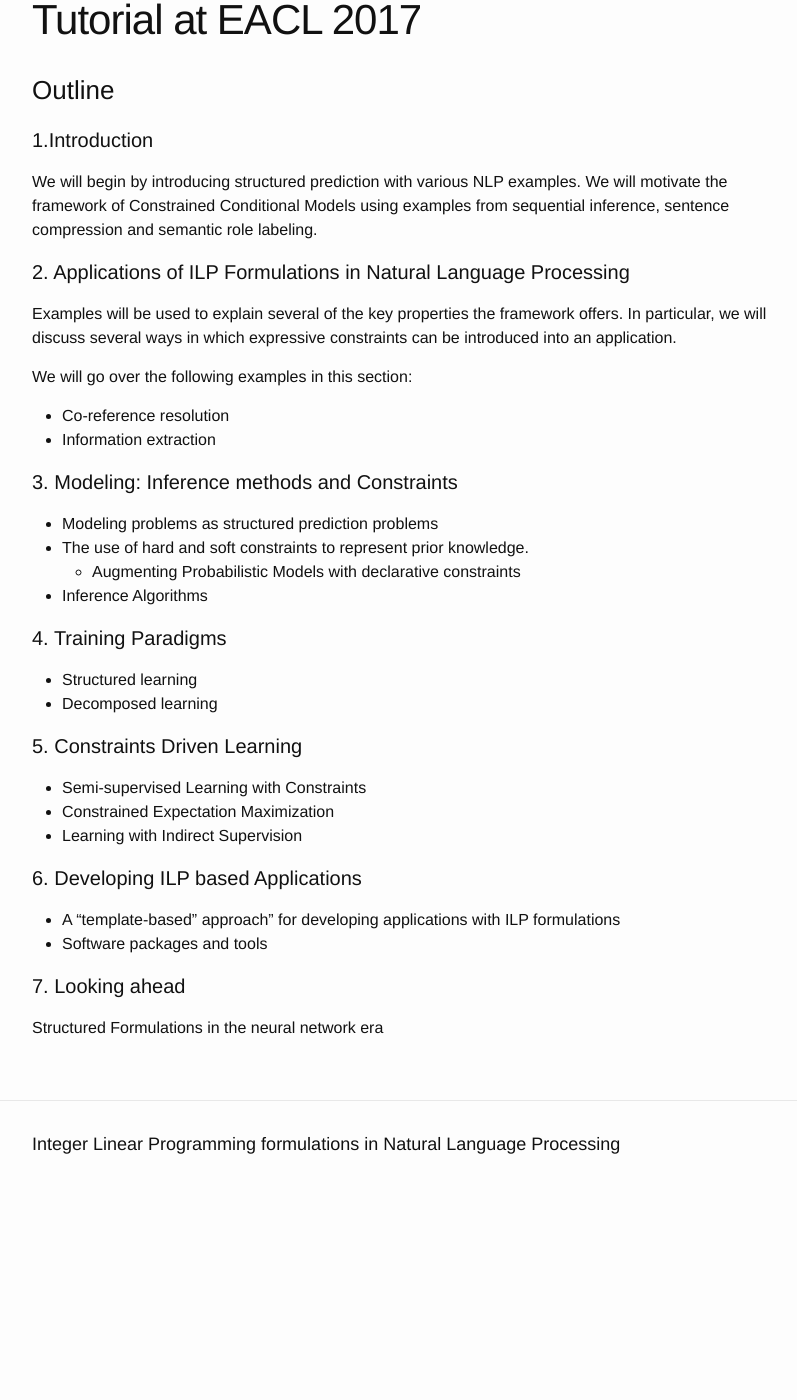
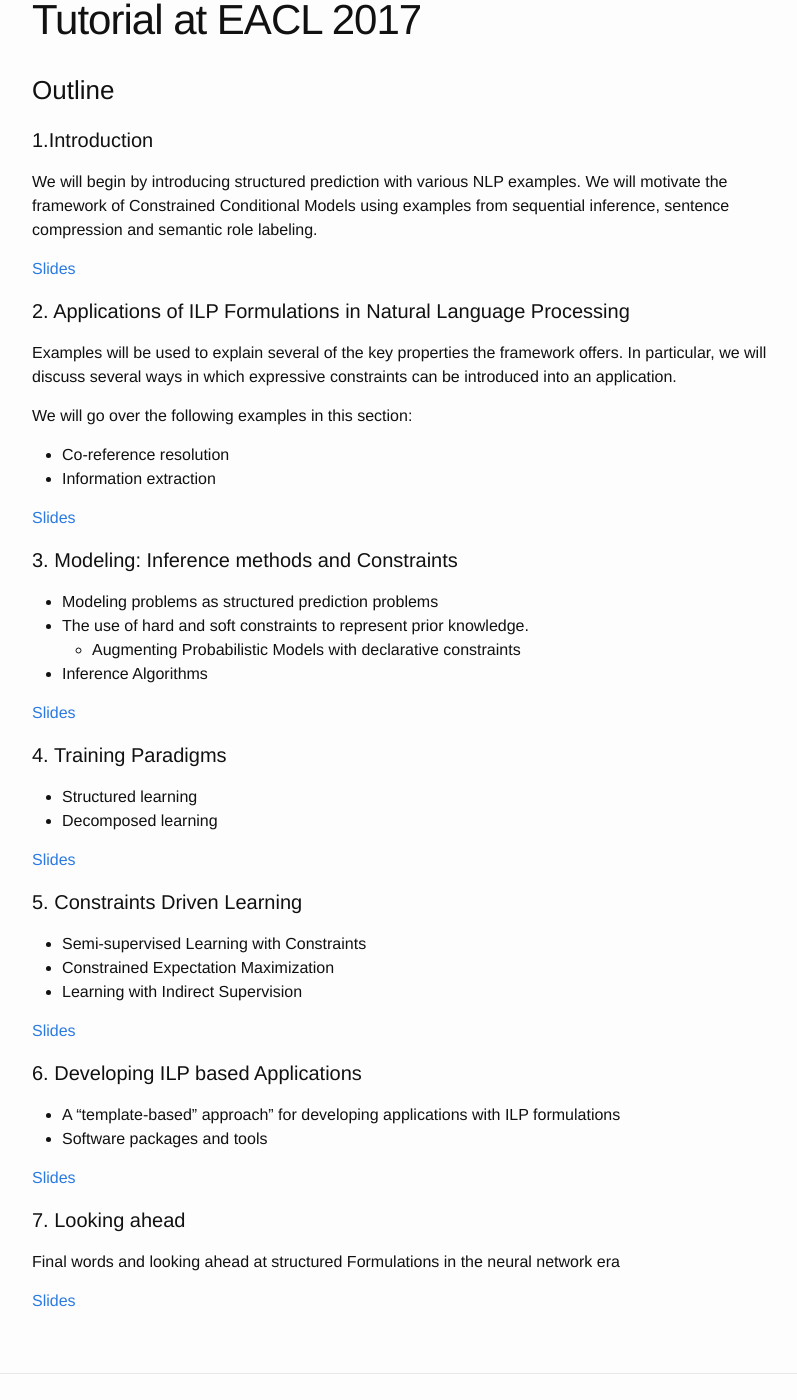
Before and after one commit to ilpinference/ilpinference.github.io, a Jekyll site: the page built from eacl2017/outline.md, in a window 1280 px wide and 1400 px high, scrolled down 205 px. Shown: the whole window, without its empty margins (238-1035 px from the left). Built offline with Jekyll 4.4.1, drawn with Linux system fonts in a browser that asks for light colours; before the commit the page ends 1438 px from its top, so only the background shows below that.

Commit message:
added links to slides

```diff
--- a/eacl2017/outline.md
+++ b/eacl2017/outline.md
@@ -17,11 +17,12 @@ links:
 
 #### 1.Introduction
 
-
 We will begin by introducing structured prediction with various NLP
 examples. We will motivate the framework of Constrained Conditional
 Models using examples from sequential inference, sentence compression
 and semantic role labeling.
+
+[Slides](slides/1-introduction/Structured-Tutorial-P1-Intro-03-17.pptx)
 
 
 #### 2. Applications of ILP Formulations in Natural Language Processing
@@ -35,6 +36,8 @@ We will go over the following examples in this section:
 - Co-reference resolution
 - Information extraction
 
+[Slides](slides/2-applications/applications.pptx)
+
 #### 3. Modeling: Inference methods and Constraints
 
 - Modeling problems as structured prediction problems
@@ -42,11 +45,14 @@ We will go over the following examples in this section:
    - Augmenting Probabilistic Models with declarative constraints
 - Inference Algorithms
 
+[Slides](slides/3-modeling/modeling.pptx)
 
 #### 4. Training Paradigms
 
 - Structured learning
 - Decomposed learning
+
+[Slides](slides/4-training-paradigms/Learning.pptx)
 
 #### 5. Constraints Driven Learning
 
@@ -54,12 +60,18 @@ We will go over the following examples in this section:
 - Constrained Expectation Maximization
 - Learning with Indirect Supervision
 
+[Slides](slides/5-constraint-driven-learning/codl.pptx)
 
 #### 6. Developing ILP based Applications
 
 - A “template-based” approach” for developing applications with ILP formulations
 - Software packages and tools
 
+[Slides](slides/6-practical-tips/practical-tips.pptx)
+
 #### 7. Looking ahead
 
-Structured Formulations in the neural network era
+Final words and looking ahead at structured Formulations in the neural
+network era
+
+[Slides](slides/7-looking-ahead/final-words.pptx)
```
